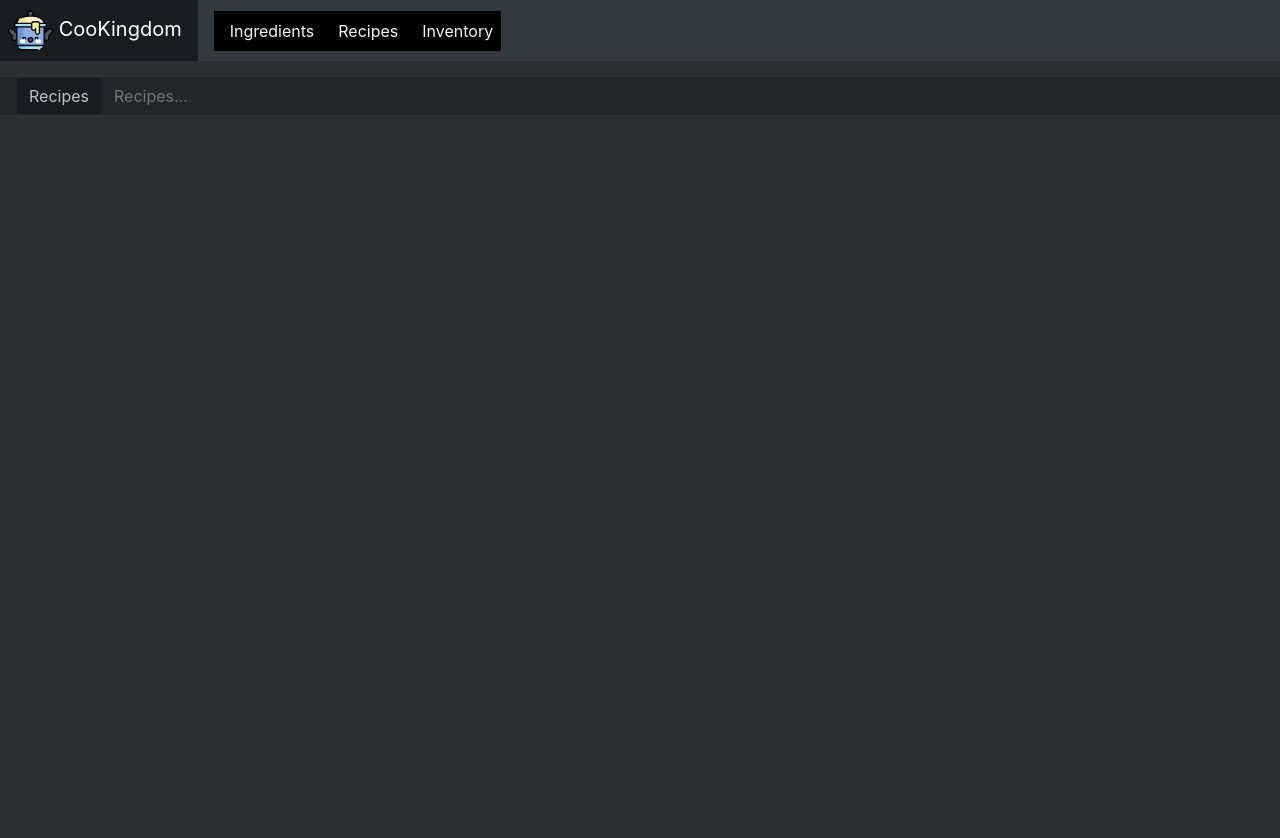
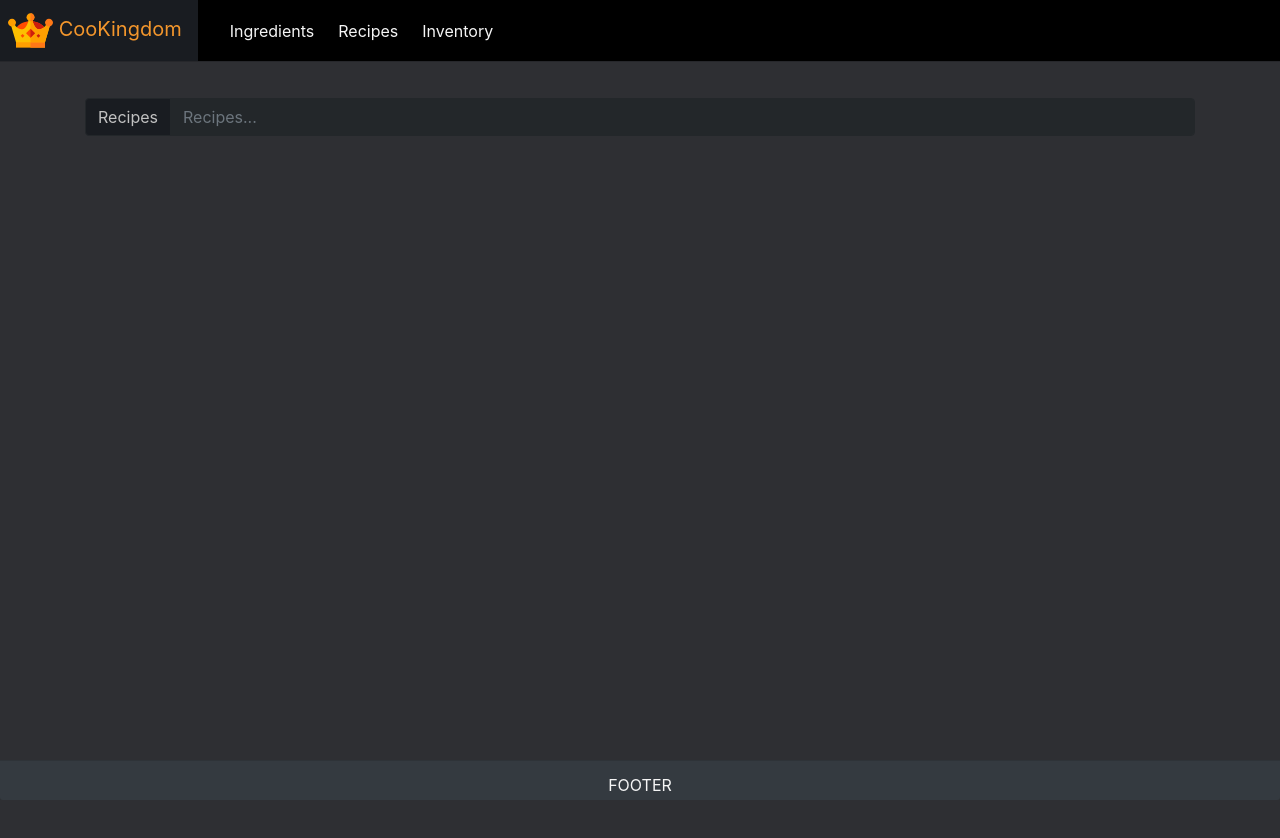
Before and after one commit to ordy/cookingdom, an Angular app: page /recipes in a window 1280 px wide. Shown: the top 838 px of the page. Before the commit the page ends 800 px from the top, so only its background shows below. Built offline with nearby package versions, Linux system fonts and the light colour scheme.

Commit message:
style & minor changes

```diff
--- a/cookingdom/index.html
+++ b/cookingdom/index.html
@@ -9,5 +9,5 @@
 <link rel="stylesheet" href="styles.fb8d4dbaa86e4f28fe39.css"></head>
 <body>
   <app-root></app-root>
-<script src="runtime-es2015.0811dcefd377500b5b1a.js" type="module"></script><script src="runtime-es5.0811dcefd377500b5b1a.js" nomodule defer></script><script src="polyfills-es5.914c3e4c09519438df4d.js" nomodule defer></script><script src="polyfills-es2015.b49a9a9f5062a9893098.js" type="module"></script><script src="main-es2015.02943e39016a1837a757.js" type="module"></script><script src="main-es5.02943e39016a1837a757.js" nomodule defer></script></body>
+<script src="runtime-es2015.0811dcefd377500b5b1a.js" type="module"></script><script src="runtime-es5.0811dcefd377500b5b1a.js" nomodule defer></script><script src="polyfills-es5.dd71679ec7c63b754f1d.js" nomodule defer></script><script src="polyfills-es2015.1ca071650d56caa49fd4.js" type="module"></script><script src="main-es2015.b6139e81106351d5a3bb.js" type="module"></script><script src="main-es5.b6139e81106351d5a3bb.js" nomodule defer></script></body>
 </html>
--- a/src/app/app.component.html
+++ b/src/app/app.component.html
@@ -1,6 +1,7 @@
-<nav class="navbar navbar-expand-lg navbar-dark bg-dark">
+<div class="card-header">
+  <nav class="navbar navbar-expand-lg">
     <div class="navbar-brand">
-    <img src="../assets/cookingdom-freepik.svg" width="45" height="45" class="d-inline-block align-middle" alt="">
+      <img src="../assets/crown.svg" width="45" height="45" alt="crown-logo" id="navbar-logo">
       {{ title }}
     </div>
     <button class="navbar-toggler" type="button" (click)="isMenuCollapsed = !isMenuCollapsed">&#9776;</button>
@@ -18,4 +19,8 @@
       </ul>
     </div>
   </nav>
+  </div>
+<div class="card-body">
   <router-outlet></router-outlet>
+</div>
+<div class="card-footer bg-dark text-center">FOOTER</div>
--- a/src/app/components/recipe/recipe.component.html
+++ b/src/app/components/recipe/recipe.component.html
@@ -1,5 +1,5 @@
-<form id="rec-search">
-  <div class="rec-search input-group m-3">
+<div class="container my-3">
+  <div class="input-group">
     <div class="input-group-prepend">
       <span class="input-group-text">Recipes</span>
     </div>
@@ -11,4 +11,4 @@
       id="rec-search"
     />
   </div>
-</form>
+</div>
```
Also changed, not shown: src/assets/cookingdom-freepik.svg (deleted). Lines whose indentation alone changed are shown as unchanged.
